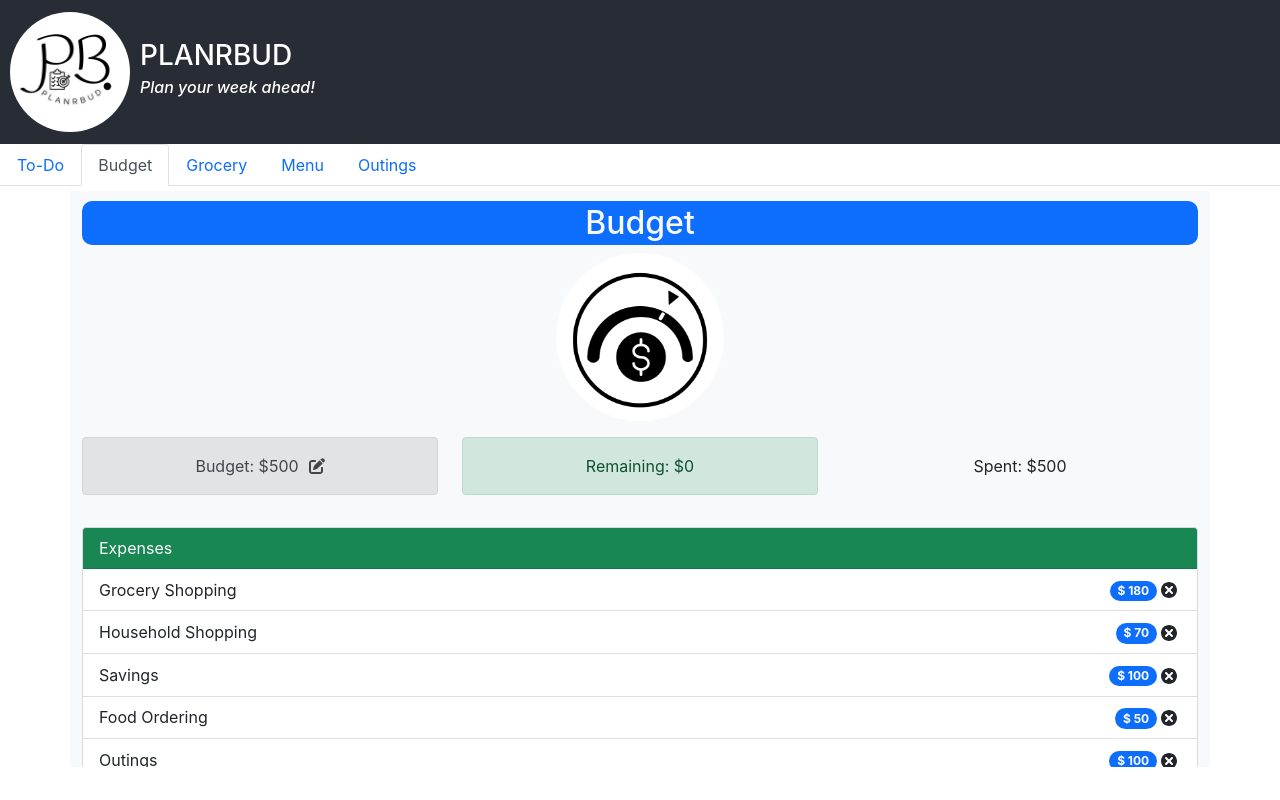
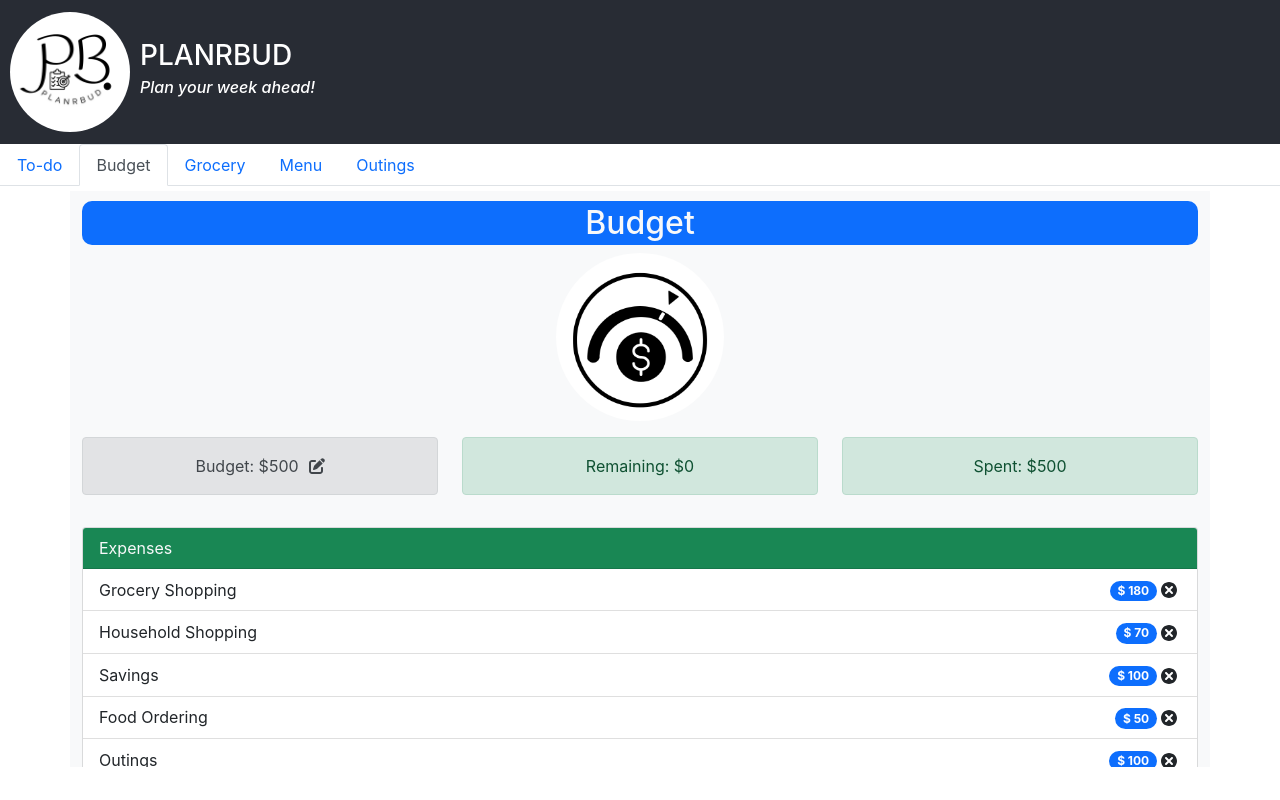
Before and after one commit to ShaliniPanwar/planrbud, a React (Create React App) app: page / in a window 1280 px wide. Both pictures are taken after a click on the button "Budget". Built offline with nearby package versions, Linux system fonts and the light colour scheme; no server answers.

Commit message:
modification of App component - better code, tab transition

```diff
--- a/src/App.css
+++ b/src/App.css
@@ -61,6 +61,7 @@
   height: 72vh;
   width: 90%;
   overflow:auto;
+
 }
 
 .container-heading {
--- a/src/App.js
+++ b/src/App.js
@@ -1,4 +1,3 @@
-//Importing necessary dependencies
 import React, { useState } from "react";
 import logo from './logo.png';
 import ToDoList from "./ToDoList";
@@ -8,72 +7,59 @@ import Menu from "./Menu";
 import Outings from "./Outings";
 import './App.css';
 
-//Creating the App component
+function TabButton({ name, activeTab, handleTabClick }) {
+  return (
+    <li className="nav-item">
+      <button
+        className={`nav-link ${activeTab === name ? 'active' : ''}`}
+        onClick={() => handleTabClick(name)}
+      >
+        {name}
+      </button>
+    </li>
+  );
+}
+
 function App() {
+  const [activeTab, setActiveTab] = useState("To-do");
 
-  // Defining and initializing active tab state variable using the useState hook
-  const [activeTab, setActiveTab] = useState("todo"); // todo tab set as default
-
-  // Function to set the active tab
   const handleTabClick = (tabName) => {
     setActiveTab(tabName);
   };
 
-  // Returning the JSX for the App component / Rendering the App component
   return (
     <div className="App">
       <header className="App-header">
-        {/* App Header containing the App logo, name and tag line */}
         <img src={logo} className="App-logo" alt="logo" />
         <div className="app-name">
           <h3>PLANRBUD</h3>
           <h6><i>Plan your week ahead!</i></h6>
         </div>
       </header>
-      {/* Navigation bar with the 5 components of the app - to-do, budget, grocery, menu and outings */}
       <ul className="nav nav-tabs">
-        <li className="nav-item"><button className={`nav-link ${activeTab === 'to-do' ? 'active' : ''}`} onClick={() => handleTabClick('todo')}>To-Do</button></li>
-        <li className="nav-item"><button className={`nav-link ${activeTab === 'budget' ? 'active' : ''}`} onClick={() => handleTabClick('budget')}>Budget</button></li>
-        <li className="nav-item"><button className={`nav-link ${activeTab === 'grocery' ? 'active' : ''}`} onClick={() => handleTabClick('grocery')}>Grocery</button></li>
-        <li className="nav-item"><button className={`nav-link ${activeTab === 'menu' ? 'active' : ''}`} onClick={() => handleTabClick('menu')}>Menu</button></li>
-        <li className="nav-item"><button className={`nav-link ${activeTab === 'outings' ? 'active' : ''}`} onClick={() => handleTabClick('outings')}>Outings</button></li>
+        <TabButton name="To-do" activeTab={activeTab} handleTabClick={handleTabClick} />
+        <TabButton name="Budget" activeTab={activeTab} handleTabClick={handleTabClick} />
+        <TabButton name="Grocery" activeTab={activeTab} handleTabClick={handleTabClick} />
+        <TabButton name="Menu" activeTab={activeTab} handleTabClick={handleTabClick} />
+        <TabButton name="Outings" activeTab={activeTab} handleTabClick={handleTabClick} />
       </ul>
-      {/* Conditional rendering of a specific component based on the tab clicked */}
-      {activeTab === "todo" && (
-        <div>
-          <div>
+      <div className="tab-content">
+        <div className={`tab-pane fade ${activeTab === "To-do" ? 'show active' : ''}`} id="todo" role="tabpanel" aria-labelledby="todo-tab" tabindex="0">
           <ToDoList />
-          </div>
         </div>
-      )}
-      {activeTab === "budget" && (
-        <div>
-          <div>
+        <div className={`tab-pane fade ${activeTab === "Budget" ? 'show active' : ''}`} id="budget" role="tabpanel" aria-labelledby="budget-tab" tabindex="0">
           <Budget />
-          </div>
         </div>
-      )}
-      {activeTab === "grocery" && (
-        <div>
-          <div>
+        <div className={`tab-pane fade ${activeTab === "Grocery" ? 'show active' : ''}`} id="grocery" role="tabpanel" aria-labelledby="grocery-tab" tabindex="0">
           <Grocery />
-          </div>
         </div>
-      )}
-      {activeTab === "menu" && (
-        <div>
-          <div>
+        <div className={`tab-pane fade ${activeTab === "Menu" ? 'show active' : ''}`} id="menu" role="tabpanel" aria-labelledby="menu-tab" tabindex="0">
           <Menu />
-          </div>
         </div>
-      )}
-      {activeTab === "outings" && (
-        <div>
-          <div>
+        <div className={`tab-pane fade ${activeTab === "Outings" ? 'show active' : ''}`} id="outings" role="tabpanel" aria-labelledby="outings-tab" tabindex="0">
           <Outings />
-          </div>
         </div>
-      )}
+      </div>
     </div>
   );
 }
--- a/src/Budget.js
+++ b/src/Budget.js
@@ -120,7 +120,7 @@ function Budget() {
         </div>
         <div className="col-sm">
           {/* Alert displaying the current total amount spent */}
-          <div className="alert alertType">
+          <div className={`alert ${alertType}`}>
             <span>Spent: ${spent}</span>
           </div>
         </div>
--- a/src/Outings.js
+++ b/src/Outings.js
@@ -3,7 +3,7 @@ import React, { useState, useEffect } from "react";
 import { TiDelete } from "react-icons/ti";
 import openWeatherLogo from './openWeatherLogo.jpg';
 import outingsIcon from './outingsIcon.png';
-import API_KEY from './openWeather';
+// import API_KEY from './openWeather';
 
 //Creating the Outings component
 function Outings() {
@@ -39,6 +39,7 @@ function Outings() {
 
   // Using the useEffect hook for weather data
   useEffect(() => {
+    const API_KEY = process.env.REACT_APP_WEATHER_API_KEY;
     const url = `https://api.openweathermap.org/data/2.5/weather?lat=${latitude}&lon=${longitude}&appid=${API_KEY}`;
     fetch(url)
       .then((response) => response.json())
```
Also changed, not shown: 1 other file (tests, documents, lock files or other folders).
